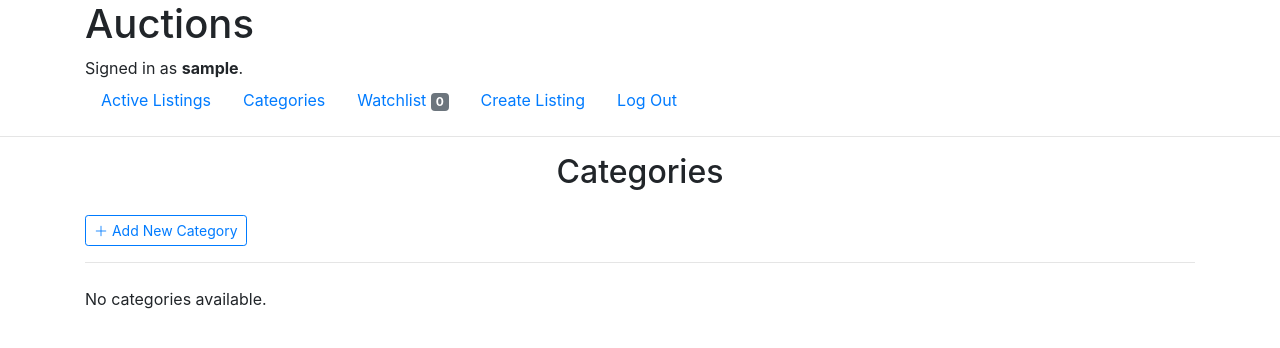
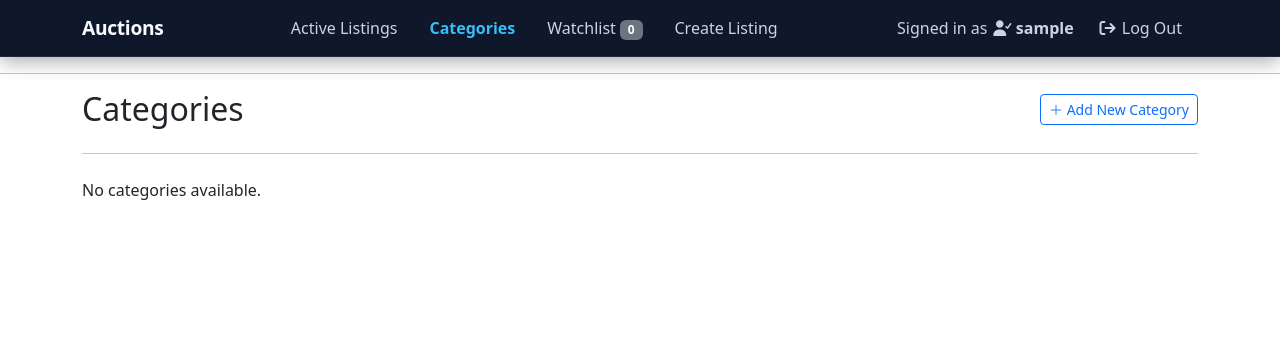
Before and after one commit to ismail-mah/commerce, a Django app: page /categories in a window 1280 px wide. Shown: the top 348 px of the page. Run offline with Django 3.2, Linux system fonts and the light colour scheme; the visitor is signed in with stand-in values (Sample User, id 1); data that the repository does not hold is empty; some libraries are stand-ins or nearby versions.

Commit message:
upgrade Bootstrap 5, fix image handling, improve over all UX, add category queryset to category view for dropdown, error handle, navigation

```diff
--- a/auctions/static/auctions/styles.css
+++ b/auctions/static/auctions/styles.css
@@ -8,3 +8,66 @@
   box-shadow: 0 .5rem 1rem rgba(0,0,0,.15);
   transition: box-shadow .2s ease;
 }
+
+
+.category-card {
+  border-radius: 12px;
+  transition: transform 0.2s, box-shadow 0.2s;
+}
+
+.category-card:hover {
+  transform: translateY(-4px);
+  box-shadow: 0 8px 24px rgba(0, 0, 0, 0.12) !important;
+}
+
+.category-icon {
+  font-size: 2rem;
+}
+
+.navbar {
+  background-color: #0f172a;
+  border-bottom: 1px solid rgba(255, 255, 255, 0.07);
+  box-shadow: 0 4px 20px rgba(0, 0, 0, 0.35);
+}
+
+.navbar-brand {
+  font-weight: 700;
+  font-size: 1.2rem;
+  letter-spacing: -0.3px;
+  color: #f8fafc !important;
+}
+
+.navbar .navbar-nav .nav-link {
+  color: #cbd5e1 !important;
+  transition: color 0.15s ease;
+}
+
+.navbar .navbar-nav .nav-link:hover {
+  color: #ffffff !important;
+}
+
+.navbar .navbar-nav .nav-link.active {
+  color: #38bdf8 !important;
+  font-weight: 600;
+}
+
+/* .navbar .navbar-nav .nav-link {
+  position: relative;
+  padding-bottom: 4px;
+}
+
+.navbar .navbar-nav .nav-link::after {
+  content: "";
+  position: absolute;
+  left: 0;
+  bottom: -2px;
+  width: 0%;
+  height: 2px;
+  background-color: #38bdf8;
+  transition: width 0.25s ease;
+  border-radius: 2px;
+}
+
+.navbar .navbar-nav .nav-link.active::after {
+  width: 100%;
+} */
--- a/auctions/templates/auctions/categories.html
+++ b/auctions/templates/auctions/categories.html
@@ -4,23 +4,28 @@
 
 {% block  body %}
     <div class="container">
-        <h2 class="mb-4 text-center">Categories</h2>
-        <span class="text-muted small d-none d-md-inline">
-            <a href="{% url 'create_category' %}" class="btn btn-sm btn-outline-primary">
-                <i class="bi bi-plus-lg"></i> Add New Category
-            </a>
-        </span>
+        <div class="d-flex justify-content-between align-items-center mb-4">
+            <h2 class="mb-0">Categories</h2>
+            {% if user.is_authenticated %}
+                <a href="{% url 'create_category' %}" class="btn btn-sm btn-outline-primary">
+                    <i class="bi bi-plus-lg"></i> Add New Category
+                </a>
+            {% endif %}
+        </div>
         <hr class="mb-4">
         {% if categories %}
             <div class="container">
                 <div class="row">
                     {% for category in categories %}
-                        <div class="col-md-3 mx-auto">
-
-                            <div class="card mb-3 shadow-sm position-relative">
-                                <div class="card-body text-center">
-                                    <a class="text-decoration-none stretched-link" href="{% url 'category_listings' category.id %}">{{ category.name }}</a>
-                                    <span class="badge badge-secondary">{{ category.listings.count }}</span>
+                        <div class="col-md-3 col-sm-6 mb-4">
+                            <div class="card h-100 border-0 shadow position-relative category-card">
+                                <div class="card-body d-flex flex-column align-items-center justify-content-center py-4">
+                                    <div class="mb-3 text-primary category-icon">
+                                        <i class="bi bi-tag-fill"></i>
+                                    </div>
+                                    <h6 class="fw-semibold mb-2">{{ category.name }}</h6>
+                                    <span class="badge bg-secondary">{{ category.listings.count }}</span>
+                                    <a class="stretched-link" href="{% url 'category_listings' category.id %}"></a>
 
                                 </div>
 
--- a/auctions/templates/auctions/layout.html
+++ b/auctions/templates/auctions/layout.html
@@ -4,61 +4,90 @@
 <html lang="en">
     <head>
         <title>{% block title %}Auctions{% endblock %}</title>
-        <link rel="stylesheet" href="https://stackpath.bootstrapcdn.com/bootstrap/4.4.1/css/bootstrap.min.css" integrity="sha384-Vkoo8x4CGsO3+Hhxv8T/Q5PaXtkKtu6ug5TOeNV6gBiFeWPGFN9MuhOf23Q9Ifjh" crossorigin="anonymous">
+        <link rel="stylesheet" href="https://cdn.jsdelivr.net/npm/bootstrap@5.3.8/dist/css/bootstrap.min.css">
         <link href="{% static 'auctions/styles.css' %}" rel="stylesheet">
-        <link rel="stylesheet" href="https://cdnjs.cloudflare.com/ajax/libs/font-awesome/5.15.3/css/all.min.css">
+         <link rel="stylesheet" href="https://cdnjs.cloudflare.com/ajax/libs/font-awesome/7.0.1/css/all.min.css" integrity="sha512-2SwdPD6INVrV/lHTZbO2nodKhrnDdJK9/kg2XD1r9uGqPo1cUbujc+IYdlYdEErWNu69gVcYgdxlmVmzTWnetw==" crossorigin="anonymous" referrerpolicy="no-referrer" />
         <link rel="stylesheet" href="https://cdn.jsdelivr.net/npm/bootstrap-icons@1.11.1/font/bootstrap-icons.css">
     </head>
     <body>
+        <nav class="navbar navbar-expand-lg navbar-dark sticky-top">
             <div class="container">
-            <h1>Auctions</h1>
-            <div>
-                {% if user.is_authenticated %}
-                Signed in as <strong>{{ user.username }}</strong>.
-                {% else %}
-                Not signed in.
-                {% endif %}
-            </div>
-            <ul class="nav">
+                <a href="/" class="navbar-brand">Auctions</a>
+
+                <button class="navbar-toggler"
+                    type="button"
+                    data-bs-toggle="collapse"
+                    data-bs-target="#navbarNav"
+                    aria-controls="navbarNav"
+                    aria-expanded="false"
+                    aria-label="Toggle navigation">
+                    <span class="navbar-toggler-icon"></span>
+                </button>
+
+                <div class="collapse navbar-collapse" id="navbarNav">
+
+                    <ul class="navbar-nav mx-auto mb-2 mb-lg-0">
                         <li class="nav-item">
-                    <a class="nav-link" href="{% url 'index' %}">Active Listings</a>
-                </li>
-                <li class="nav-item">
-                    <a class="nav-link" href="{% url 'categories' %}">Categories</a>
-                </li>
-                {% if user.is_authenticated %}
-                <li class="nav-item">
-                    <a class="nav-link" href="{% url 'watchlist' %}">Watchlist
-                        <span class="badge badge-secondary">{{ request.user.watched_listings.count }}</span>
-
+                            <a class="nav-link mx-2
+                                {% if request.resolver_match.url_name == 'index' %}active{% endif %}"
+                                href="{% url 'index' %}">Active Listings
                             </a>
                         </li>
                         <li class="nav-item">
-                        <a class="nav-link" href="{% url 'create_listing' %}">Create Listing</a>
+                            <a class="nav-link mx-2
+                                {% if request.resolver_match.url_name == 'categories' %}active{% endif %}"
+                                href="{% url 'categories' %}">Categories
+                            </a>
+                        </li>
+
+                        {% if user.is_authenticated %}
+                            <li class="nav-item">
+                                <a class="nav-link mx-2 {% if request.resolver_match.url_name == 'watchlist' %}active{% endif %}"
+                                    href="{% url 'watchlist' %}">Watchlist
+                                    <span class="badge bg-secondary">{{ request.user.watched_listings.count }}</span>
+                                </a>
+                            </li>
+
+                            <li class="nav-item">
+                                <a class="nav-link mx-2
+                                {% if request.resolver_match.url_name == 'create_listing' %}active{% endif %}"
+                                href="{% url 'create_listing' %}">Create Listing
+                            </a>
+                            </li>
+                        {% endif %}
+                    </ul>
+
+                    <ul class="navbar-nav end-0 mb-2 mb-lg-0">
+                        {% if user.is_authenticated %}
+                            <li class="nav-item">
+                                <span class="nav-link ">Signed in as <i class="fa-solid fa-user-check"></i> <strong>{{ user.username }}</strong></span>
                             </li>
                             <li class="nav-item">
-                        <a class="nav-link" href="{% url 'logout' %}">Log Out</a>
+                                <a class="nav-link mx-2" href="{% url 'logout' %}"><i class="fa-solid fa-arrow-right-from-bracket"></i> Log Out</a>
                             </li>
                         {% else %}
                             <li class="nav-item">
-                        <a class="nav-link" href="{% url 'login' %}">Log In</a>
+                                <a class="nav-link {% if request.resolver_match.url_name == 'login' %}active{% endif %}"
+                                    href="{% url 'login' %}"><i class="fa-solid fa-arrow-right-to-bracket"></i> Log In
+                                </a>
                             </li>
                             <li class="nav-item">
-                        <a class="nav-link" href="{% url 'register' %}">Register</a>
+                                <a class="nav-link {% if request.resolver_match.url_name == 'register' %}active{% endif %}"
+                                href="{% url 'register' %}">Register</a>
                             </li>
                         {% endif %}
                     </ul>
                 </div>
+            </div>
+        </nav>
         <hr>
 
         {% if messages %}
             {% for message in messages  %}
                 <div class="container">
                     <div class="alert alert-{{ message.tags }} alert-dismissible fade show" role="alert">
-                        <p class="text-center align-items-center"><strong>{{ message }}</strong></p>
-                        <button type="button" class="close" data-dismiss="alert" aria-label="Close">
-                            <span aria-hidden="true">&times;</span>
-                        </button>
+                        <p class="text-center align-items-center">{{ message }}</p>
+                        <button type="button" class="btn-close" data-bs-dismiss="alert" aria-label="Close"></button>
                     </div>
                 </div>
             {% endfor %}
@@ -67,8 +96,7 @@
         {% block body %}
         {% endblock %}
 
-        <script src="https://code.jquery.com/jquery-3.4.1.slim.min.js"></script>
-        <script src="https://stackpath.bootstrapcdn.com/bootstrap/4.4.1/js/bootstrap.min.js"></script>
+        <script src="https://cdn.jsdelivr.net/npm/bootstrap@5.3.3/dist/js/bootstrap.bundle.min.js"></script>
 
     </body>
 </html>
--- a/auctions/views.py
+++ b/auctions/views.py
@@ -36,7 +36,8 @@ def category_listings(request, category_id):
     listings = Listing.objects.filter(category=category, active=True)
     return render(request, "auctions/category_listings.html", {
         "category": category,
-        "listings": listings
+        "listings": listings,
+        "categories": Category.objects.all().order_by('name')
     })
 
 @login_required
@@ -83,7 +84,7 @@ def create_listing(request):
 
 @login_required
 def watchlist(request):
-    listings = request.user.watched_listings.all()
+    listings = request.user.watched_listings.all().order_by('-id')
     return render(request, "auctions/watchlist.html", {
         "watchlist": listings
     })
```
Also changed, not shown: auctions/templates/auctions/category_listings.html (+11 -1 lines), auctions/templates/auctions/index.html (+13 -0 lines), auctions/templates/auctions/listing.html (+13 -8 lines), auctions/templates/auctions/watchlist.html (+9 -4 lines), commerce/settings.py (+5 -2 lines), auctions/templates/auctions/error.html (renamed from auctions/templates/error.html), static/images/no-image.jpg (added), static/images/no-image.png (added). Lines whose indentation alone changed are shown as unchanged.
